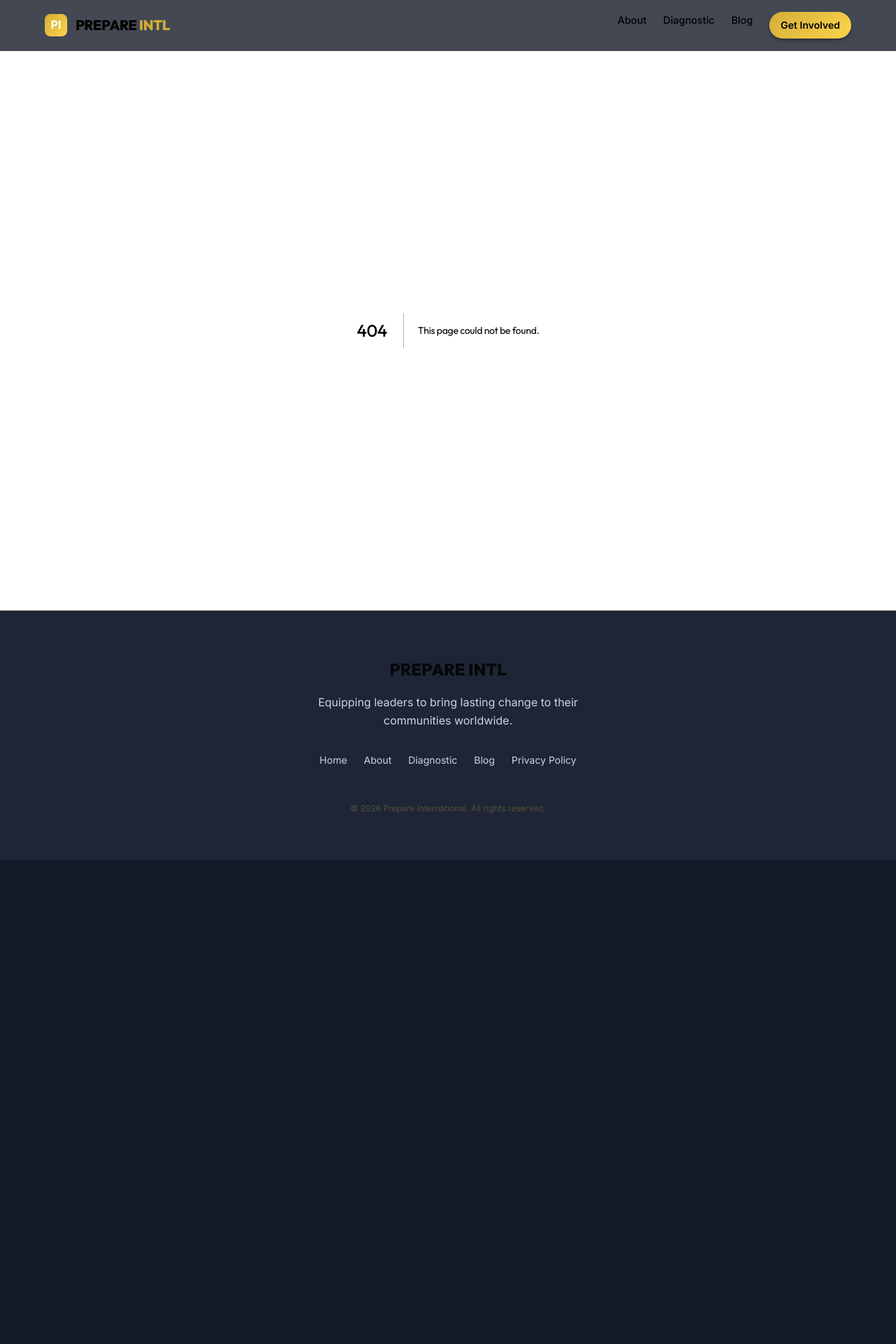
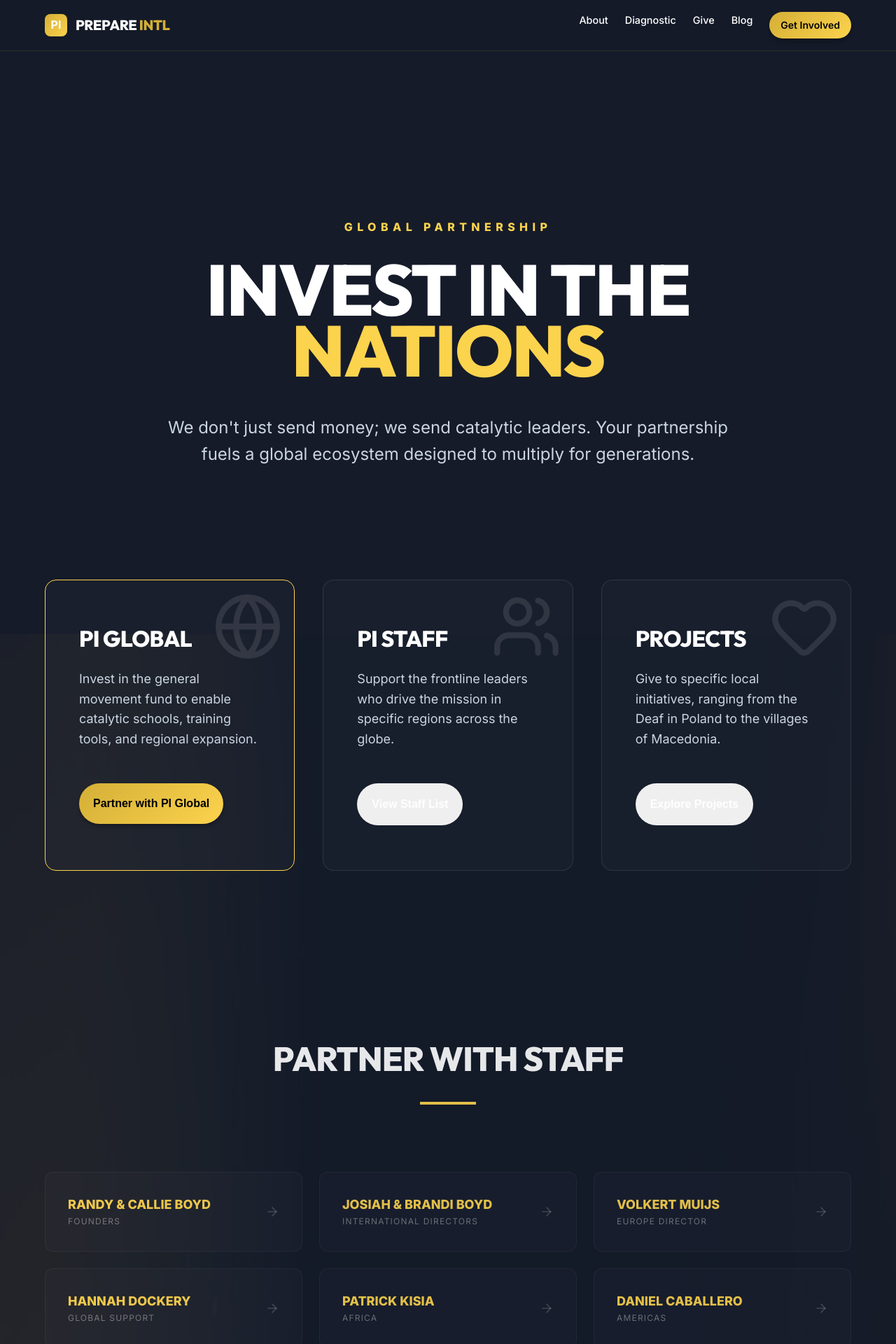
Before and after one commit to livetree/PI-main, a Next.js app: page /give in a window 1280 px wide. Before the commit this address had no page. Shown: the top 1920 px of the page at 70% size. Before the commit the page ends 1228 px from the top, so only its background shows below. Built offline with nearby package versions, Linux system fonts and the light colour scheme.

Commit message:
feat: implement giving portal and global navigation integration

```diff
--- /dev/null
+++ b/src/app/give/page.js
@@ -0,0 +1,133 @@
+'use client';
+
+import { motion } from 'framer-motion';
+import WaveBackground from '@/components/WaveBackground';
+import { Heart, Users, Globe, ArrowRight, ExternalLink, Download } from 'lucide-react';
+import Link from 'next/link';
+
+const STAFF = [
+  { name: 'Randy & Callie Boyd', role: 'Founders' },
+  { name: 'Josiah & Brandi Boyd', role: 'International Directors' },
+  { name: 'Volkert Muijs', role: 'Europe Director' },
+  { name: 'Hannah Dockery', role: 'Global Support' },
+  { name: 'Patrick Kisia', role: 'Africa' },
+  { name: 'Daniel Caballero', role: 'Americas' }
+];
+
+const PROJECTS = [
+  { name: 'Poland Deaf Ministry', desc: 'Equipping the deaf community in Eastern Europe.' },
+  { name: 'Macedonia Missions', desc: 'Catalyzing the next generation of Balkan leaders.' },
+  { name: 'Legacy Ministry', desc: 'Friede Taylor and the European legacy.' }
+];
+
+const fadeIn = {
+  hidden: { opacity: 0, y: 30 },
+  visible: { opacity: 1, y: 0, transition: { duration: 0.8, ease: [0.22, 1, 0.36, 1] } }
+};
+
+export default function GivePage() {
+  return (
+    <main style={{ position: 'relative', minHeight: '100vh', backgroundColor: 'var(--bg)', color: '#fff' }}>
+      <WaveBackground quadrant={3} opacity={0.1} />
+
+      {/* HERO SECTION */}
+      <section style={{ position: 'relative', paddingTop: '15rem', paddingBottom: '10rem', overflow: 'hidden' }}>
+        <div className="container" style={{ position: 'relative', zIndex: 10 }}>
+          <motion.div initial="hidden" animate="visible" variants={fadeIn} style={{ textAlign: 'center' }}>
+            <div style={{ color: 'var(--brand-secondary)', letterSpacing: '0.4em', textTransform: 'uppercase', fontSize: '1rem', fontWeight: 800, marginBottom: '2rem' }}>
+              GLOBAL PARTNERSHIP
+            </div>
+            <h1 style={{ fontSize: 'clamp(3.5rem, 8vw, 7rem)', fontWeight: 900, lineHeight: 0.85, textTransform: 'uppercase', letterSpacing: '-0.02em', marginBottom: '3rem' }}>
+              INVEST IN THE <br/> <span style={{ color: 'var(--brand-secondary)' }}>NATIONS</span>
+            </h1>
+            <p style={{ fontSize: '1.5rem', color: 'var(--text-secondary)', maxWidth: '800px', marginInline: 'auto', lineHeight: 1.6 }}>
+              We don't just send money; we send catalytic leaders. Your partnership fuels a global ecosystem designed to multiply for generations.
+            </p>
+          </motion.div>
+        </div>
+      </section>
+
+      {/* SUPPORT PILLARS */}
+      <section style={{ paddingBottom: '15rem' }}>
+        <div className="container">
+          <div style={{ display: 'grid', gridTemplateColumns: 'repeat(auto-fit, minmax(350px, 1fr))', gap: '2.5rem' }}>
+
+            {/* PILLAR 1: GLOBAL */}
+            <motion.div
+              whileHover={{ y: -10 }}
+              style={{ padding: '4rem 3rem', background: 'rgba(255,255,255,0.02)', border: '1px solid var(--brand-secondary)', borderRadius: '16px', position: 'relative', overflow: 'hidden' }}
+            >
+              <div style={{ position: 'absolute', top: 0, right: 0, padding: '1rem', opacity: 0.1 }}><Globe size={100} /></div>
+              <h2 style={{ fontSize: '2rem', fontWeight: 900, textTransform: 'uppercase', marginBottom: '1.5rem' }}>PI GLOBAL</h2>
+              <p style={{ color: 'var(--text-secondary)', marginBottom: '3rem', fontSize: '1.125rem' }}>Invest in the general movement fund to enable catalytic schools, training tools, and regional expansion.</p>
+              <button className="btn btn-primary w-full" style={{ padding: '1.25rem' }}>Partner with PI Global</button>
+            </motion.div>
+
+            {/* PILLAR 2: STAFF */}
+            <motion.div
+              whileHover={{ y: -10 }}
+              style={{ padding: '4rem 3rem', background: 'rgba(255,255,255,0.02)', border: '1px solid rgba(255,255,255,0.1)', borderRadius: '16px', position: 'relative', overflow: 'hidden' }}
+            >
+              <div style={{ position: 'absolute', top: 0, right: 0, padding: '1rem', opacity: 0.1 }}><Users size={100} /></div>
+              <h2 style={{ fontSize: '2rem', fontWeight: 900, textTransform: 'uppercase', marginBottom: '1.5rem' }}>PI STAFF</h2>
+              <p style={{ color: 'var(--text-secondary)', marginBottom: '3rem', fontSize: '1.125rem' }}>Support the frontline leaders who drive the mission in specific regions across the globe.</p>
+              <button className="btn w-full" style={{ padding: '1.25rem', border: '1px solid rgba(255,255,255,0.1)', color: '#fff' }}>View Staff List</button>
+            </motion.div>
+
+            {/* PILLAR 3: PROJECTS */}
+            <motion.div
+              whileHover={{ y: -10 }}
+              style={{ padding: '4rem 3rem', background: 'rgba(255,255,255,0.02)', border: '1px solid rgba(255,255,255,0.1)', borderRadius: '16px', position: 'relative', overflow: 'hidden' }}
+            >
+              <div style={{ position: 'absolute', top: 0, right: 0, padding: '1rem', opacity: 0.1 }}><Heart size={100} /></div>
+              <h2 style={{ fontSize: '2rem', fontWeight: 900, textTransform: 'uppercase', marginBottom: '1.5rem' }}>PROJECTS</h2>
+              <p style={{ color: 'var(--text-secondary)', marginBottom: '3rem', fontSize: '1.125rem' }}>Give to specific local initiatives, ranging from the Deaf in Poland to the villages of Macedonia.</p>
+              <button className="btn w-full" style={{ padding: '1.25rem', border: '1px solid rgba(255,255,255,0.1)', color: '#fff' }}>Explore Projects</button>
+            </motion.div>
+
+          </div>
+        </div>
+      </section>
+
+      {/* STAFF DETAILS MINI-GRID */}
+      <section style={{ paddingBottom: '15rem' }}>
+        <div className="container">
+          <div style={{ textAlign: 'center', marginBottom: '6rem' }}>
+            <h2 style={{ fontSize: '3rem', fontWeight: 900, textTransform: 'uppercase' }}>Partner with Staff</h2>
+            <div style={{ width: '80px', height: '4px', background: 'var(--brand-secondary)', margin: '2rem auto' }}></div>
+          </div>
+          <div style={{ display: 'grid', gridTemplateColumns: 'repeat(auto-fit, minmax(300px, 1fr))', gap: '1.5rem' }}>
+            {STAFF.map((member) => (
+              <motion.div
+                key={member.name}
+                initial={{ opacity: 0, y: 20 }}
+                whileInView={{ opacity: 1, y: 0 }}
+                viewport={{ once: true }}
+                style={{ padding: '2rem', background: 'rgba(255,255,255,0.02)', border: '1px solid rgba(255,255,255,0.05)', borderRadius: '12px', display: 'flex', justifyContent: 'space-between', alignItems: 'center' }}
+              >
+                <div>
+                  <div style={{ fontWeight: 800, textTransform: 'uppercase', color: 'var(--brand-secondary)', fontSize: '1.125rem' }}>{member.name}</div>
+                  <div style={{ fontSize: '0.75rem', color: 'rgba(255,255,255,0.4)', textTransform: 'uppercase', letterSpacing: '0.1em' }}>{member.role}</div>
+                </div>
+                <ArrowRight size={20} style={{ color: 'rgba(255,255,255,0.2)' }} />
+              </motion.div>
+            ))}
+          </div>
+        </div>
+      </section>
+
+      {/* LEAD MAGNET / VALUE REMINDER */}
+      <section style={{ paddingBottom: '15rem' }}>
+        <div className="container">
+          <div style={{ padding: '6rem 4rem', background: 'linear-gradient(45deg, #0f172a 0%, #1e293b 100%)', borderRadius: '32px', border: '1px solid rgba(255,215,0,0.1)', textAlign: 'center', position: 'relative', overflow: 'hidden' }}>
+            <div style={{ position: 'relative', zIndex: 10 }}>
+              <h2 style={{ fontSize: '3rem', fontWeight: 900, textTransform: 'uppercase', marginBottom: '1.5rem' }}>Understand the Paradigm</h2>
+              <p style={{ color: 'var(--text-secondary)', fontSize: '1.25rem', maxWidth: '700px', marginInline: 'auto', marginBottom: '3rem' }}>Before you invest, discover why we do what we do. Read Randy Boyd’s foundational eBook on Father/Son leadership for free.</p>
+              <button className="btn btn-primary" style={{ padding: '1.25rem 3rem' }}>Get the Free eBook <Download size={18} style={{ marginLeft: '1rem' }} /></button>
+            </div>
+          </div>
+        </div>
+      </section>
+    </main>
+  );
+}
--- a/src/app/layout.js
+++ b/src/app/layout.js
@@ -27,8 +27,9 @@ function MobileHeader() {
         <nav style={{ display: 'flex', gap: '1.5rem', fontWeight: 500, fontSize: '0.9rem' }}>
           <Link href="/about" className="hide-on-mobile">About</Link>
           <Link href="/diagnostic" className="hide-on-mobile">Diagnostic</Link>
+          <Link href="/give" className="hide-on-mobile">Give</Link>
           <Link href="/blog">Blog</Link>
-          <Link href="/contact" className="btn btn-primary" style={{ padding: '0.5rem 1rem', fontSize: '0.875rem' }}>Get Involved</Link>
+          <Link href="/connect" className="btn btn-primary" style={{ padding: '0.5rem 1rem', fontSize: '0.875rem' }}>Get Involved</Link>
         </nav>
       </div>
       <style>{`
@@ -60,6 +61,7 @@ export default function RootLayout({ children }) {
               <Link href="/">Home</Link>
               <Link href="/about">About</Link>
               <Link href="/diagnostic">Diagnostic</Link>
+              <Link href="/give">Give</Link>
               <Link href="/blog">Blog</Link>
               <Link href="/privacy">Privacy Policy</Link>
             </div>
```
